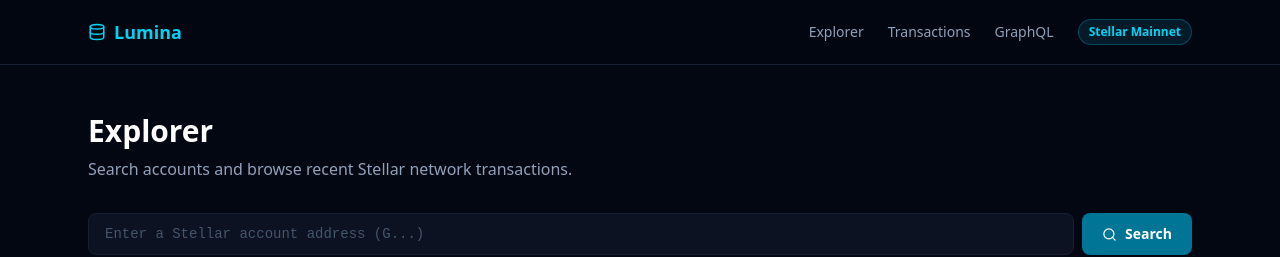
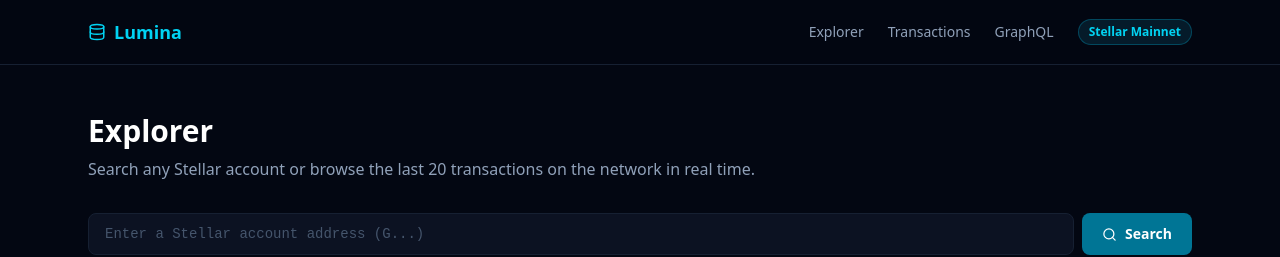
Before and after one commit to Lumeeena/Lumina, a Next.js app: page /explorer in a window 1280 px wide. Shown: the top 257 px of the page. Built offline with nearby package versions, Linux system fonts and the light colour scheme; no server answers.

Commit message:
copy: improve Explorer page description with more specific context

```diff
--- a/app/explorer/page.tsx
+++ b/app/explorer/page.tsx
@@ -24,7 +24,7 @@ export default function ExplorerPage() {
   return (
     <div className="max-w-6xl mx-auto px-6 py-12">
       <h1 className="text-3xl font-bold text-white mb-2">Explorer</h1>
-      <p className="text-slate-400 mb-8">Search accounts and browse recent Stellar network transactions.</p>
+      <p className="text-slate-400 mb-8">Search any Stellar account or browse the last 20 transactions on the network in real time.</p>
 
       {/* Search */}
       <form onSubmit={handleSearch} className="flex gap-2 mb-10">
@@ -66,3 +66,4 @@ export default function ExplorerPage() {
     </div>
   );
 }
+// Horizon API supports cursor-based pagination for loading more transactions
```
